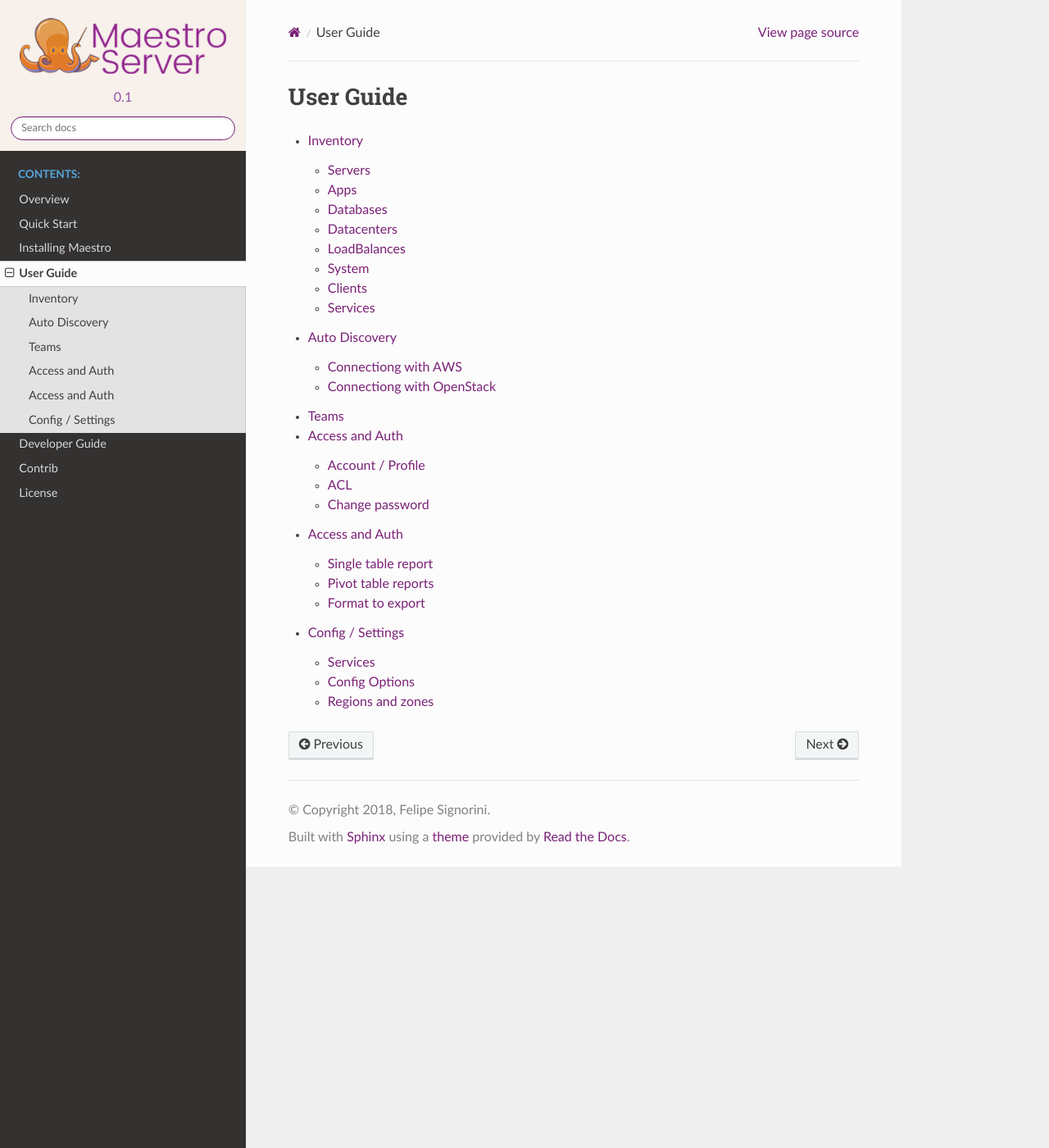
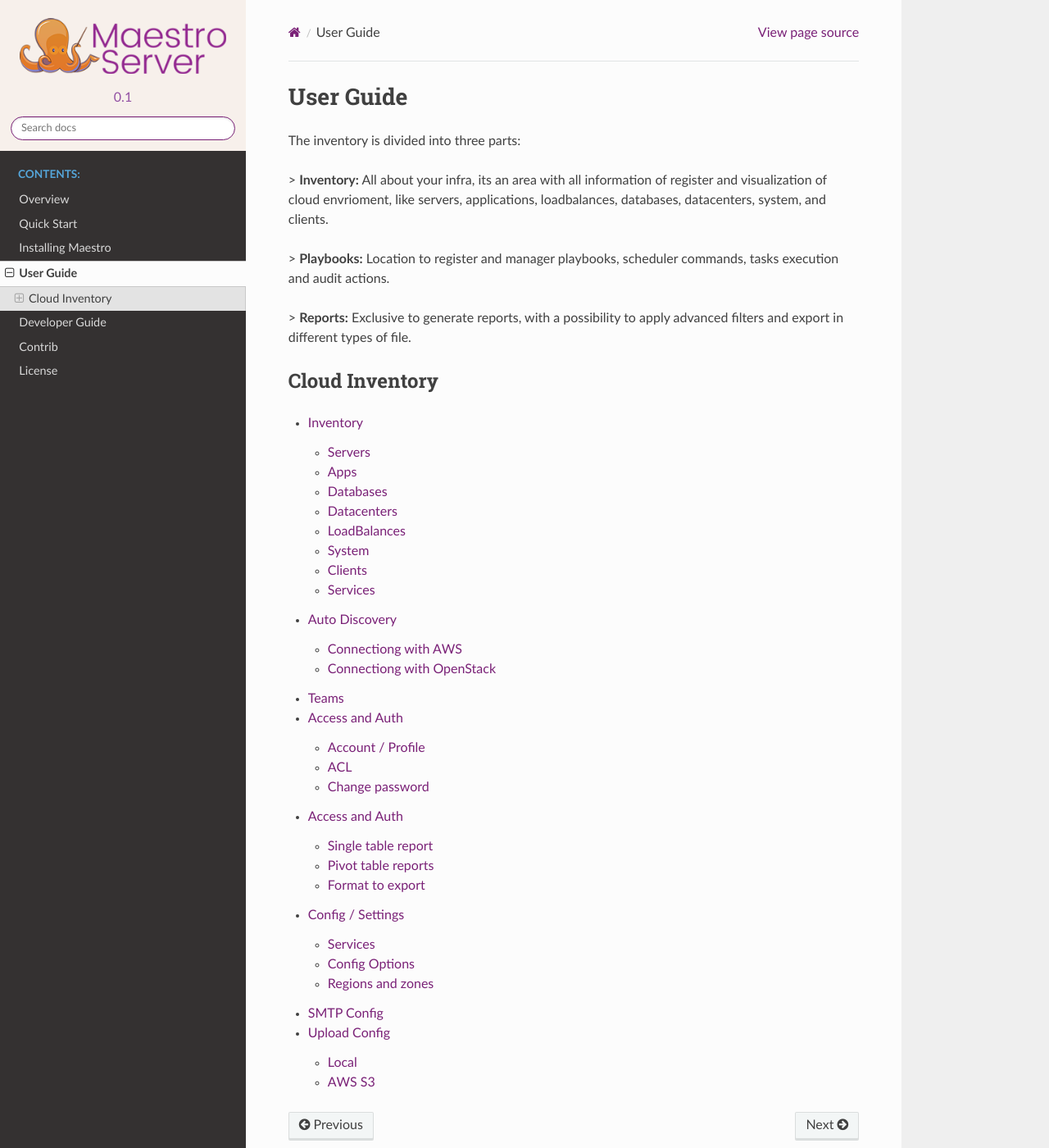
Before and after one commit to maestro-server/webdocs, a Sphinx documentation site: the page built from docs/userguide/index.rst, in a window 1280 px wide and 1400 px high. Shown: the whole window at 82% size. Built offline with Sphinx 7.4.7 and the Read the Docs theme 2.0.0, drawn with Linux system fonts in a browser that asks for light colours; formulas are drawn with MathJax 3.

Commit message:
userguide

```diff
--- a/docs/index.rst
+++ b/docs/index.rst
@@ -9,7 +9,7 @@
 The docs its be separated into 3 parts, the first is about installation and setup Maestro, the second is about User Guide how you create and manage Maestro in the business point of view, and the last we have a developer guide for people like to contribute for the project.
 
 .. toctree::
-   :maxdepth: 2
+   :maxdepth: 3
    :caption: Contents:
 
    intro
--- a/docs/quickstart.rst
+++ b/docs/quickstart.rst
@@ -107,13 +107,13 @@
 We have Vagrant box, its good for visualization (demo) or the best way to create a development environment.
 
 .. Note::
-    PS: All port its expose, dont use vagrant in production environment.
+    PS: ``All port its expose``, don't use vagrant in production environment.
 
 
 .. Note::
 
     **HA - High availability and critical system**
 
-    If your necessity is, ha, critical situation, go in `Ha session`__.
+    If your necessity is, HA, critical situation, go in `Ha session`__.
 
     __ installing/production.html
--- /dev/null
+++ b/docs/userguide/cloud_inventory/smtp.rst
@@ -0,0 +1,2 @@
+SMTP Config
+===========
--- /dev/null
+++ b/docs/userguide/cloud_inventory/upload.rst
@@ -0,0 +1,9 @@
+Upload Config
+=============
+
+
+Local
+-----
+
+AWS S3
+------
--- a/docs/userguide/index.rst
+++ b/docs/userguide/index.rst
@@ -1,12 +1,27 @@
+==========
 User Guide
-============================================================
+==========
+
+The inventory is divided into three parts:
+
+> **Inventory:** All about your infra, its an area with all information of register and visualization of cloud envrioment, like servers, applications, loadbalances, databases, datacenters, system, and clients.
+
+> **Playbooks:** Location to register and manager playbooks, scheduler commands, tasks execution and audit actions.
+
+> **Reports:** Exclusive to generate reports, with a possibility to apply advanced filters and export in different types of file.
+
+
+Cloud Inventory
+===============
 
 .. toctree::
    :maxdepth: 2
 
-   inventory
-   autodiscovery
-   teams
-   accessauth
-   reports
-   confsettings
+   cloud_inventory/inventory
+   cloud_inventory/autodiscovery
+   cloud_inventory/teams
+   cloud_inventory/accessauth
+   cloud_inventory/reports
+   cloud_inventory/confsettings
+   cloud_inventory/smtp
+   cloud_inventory/upload
```
Also changed, not shown: docs/intro.rst (+8 -1 lines), docs/userguide/cloud_inventory/inventory.rst (added, +87 -0 lines), docs/userguide/inventory.rst (deleted, +0 -26 lines), docs/userguide/cloud_inventory/accessauth.rst (renamed from docs/userguide/accessauth.rst), docs/userguide/cloud_inventory/autodiscovery.rst (renamed from docs/userguide/autodiscovery.rst), docs/userguide/cloud_inventory/confsettings.rst (renamed from docs/userguide/confsettings.rst), docs/userguide/cloud_inventory/reports.rst (renamed from docs/userguide/reports.rst), docs/userguide/cloud_inventory/teams.rst (renamed from docs/userguide/teams.rst).
